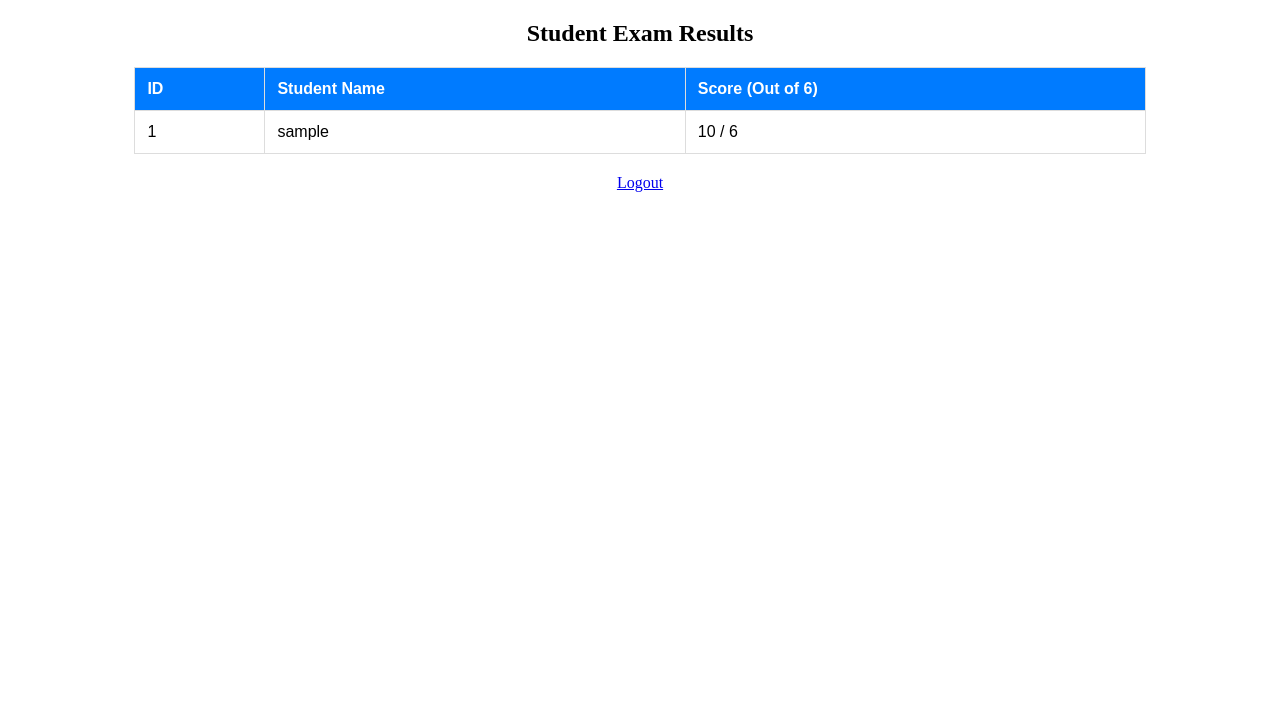
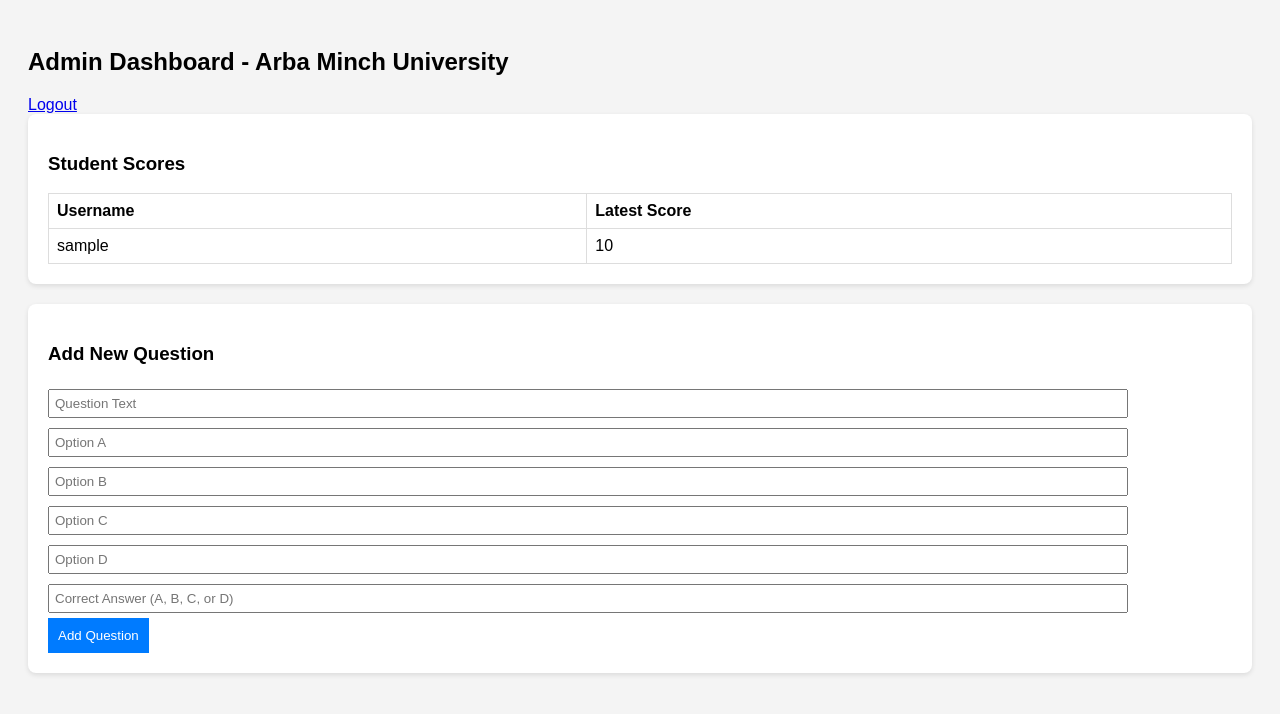
Before and after one commit to mesfinchalnew-creator/online-exam-system, a Flask app: page /admin in a window 1280 px wide. Shown: the top 714 px of the page. Run offline with Flask 3, Linux system fonts and the light colour scheme; the visitor is signed in with stand-in values (Sample User, id 1); tables that the repository leaves empty hold one stand-in row (values such as "Sample post").

Commit message:
Update admin.html

```diff
--- a/templates/admin.html
+++ b/templates/admin.html
@@ -1,29 +1,41 @@
 <!DOCTYPE html>
 <html>
 <head>
-    <title>Admin Panel - Results</title>
+    <title>AMU Exam - Admin</title>
     <style>
-        table { width: 80%; border-collapse: collapse; margin: 20px auto; font-family: Arial; }
-        th, td { border: 1px solid #ddd; padding: 12px; text-align: left; }
-        th { background-color: #007bff; color: white; }
+        body { font-family: Arial; padding: 20px; background-color: #f4f4f4; }
+        .card { background: white; padding: 20px; border-radius: 8px; margin-bottom: 20px; box-shadow: 0 2px 5px rgba(0,0,0,0.1); }
+        table { width: 100%; border-collapse: collapse; }
+        th, td { border: 1px solid #ddd; padding: 8px; text-align: left; }
+        input { width: 90%; padding: 5px; margin: 5px 0; }
+        button { background: #007bff; color: white; border: none; padding: 10px; cursor: pointer; }
     </style>
 </head>
 <body>
-    <h2 style="text-align: center;">Student Exam Results</h2>
-    <table>
-        <tr>
-            <th>ID</th>
-            <th>Student Name</th>
-            <th>Score (Out of 6)</th>
-        </tr>
-        {% for s in students %}
-        <tr>
-            <td>{{ s.id }}</td>
-            <td>{{ s.username }}</td>
-            <td>{{ s.score }} / 6</td>
-        </tr>
-        {% endfor %}
-    </table>
-    <div style="text-align: center;"><a href="/logout">Logout</a></div>
+    <h2>Admin Dashboard - Arba Minch University</h2>
+    <a href="/logout">Logout</a>
+
+    <div class="card">
+        <h3>Student Scores</h3>
+        <table>
+            <tr><th>Username</th><th>Latest Score</th></tr>
+            {% for s in students %}
+            <tr><td>{{ s.username }}</td><td>{{ s.score }}</td></tr>
+            {% endfor %}
+        </table>
+    </div>
+
+    <div class="card">
+        <h3>Add New Question</h3>
+        <form action="/admin/add_question" method="POST">
+            <input name="text" placeholder="Question Text" required><br>
+            <input name="option_a" placeholder="Option A" required><br>
+            <input name="option_b" placeholder="Option B" required><br>
+            <input name="option_c" placeholder="Option C" required><br>
+            <input name="option_d" placeholder="Option D" required><br>
+            <input name="correct" placeholder="Correct Answer (A, B, C, or D)" maxlength="1" required><br>
+            <button type="submit">Add Question</button>
+        </form>
+    </div>
 </body>
 </html>
```
